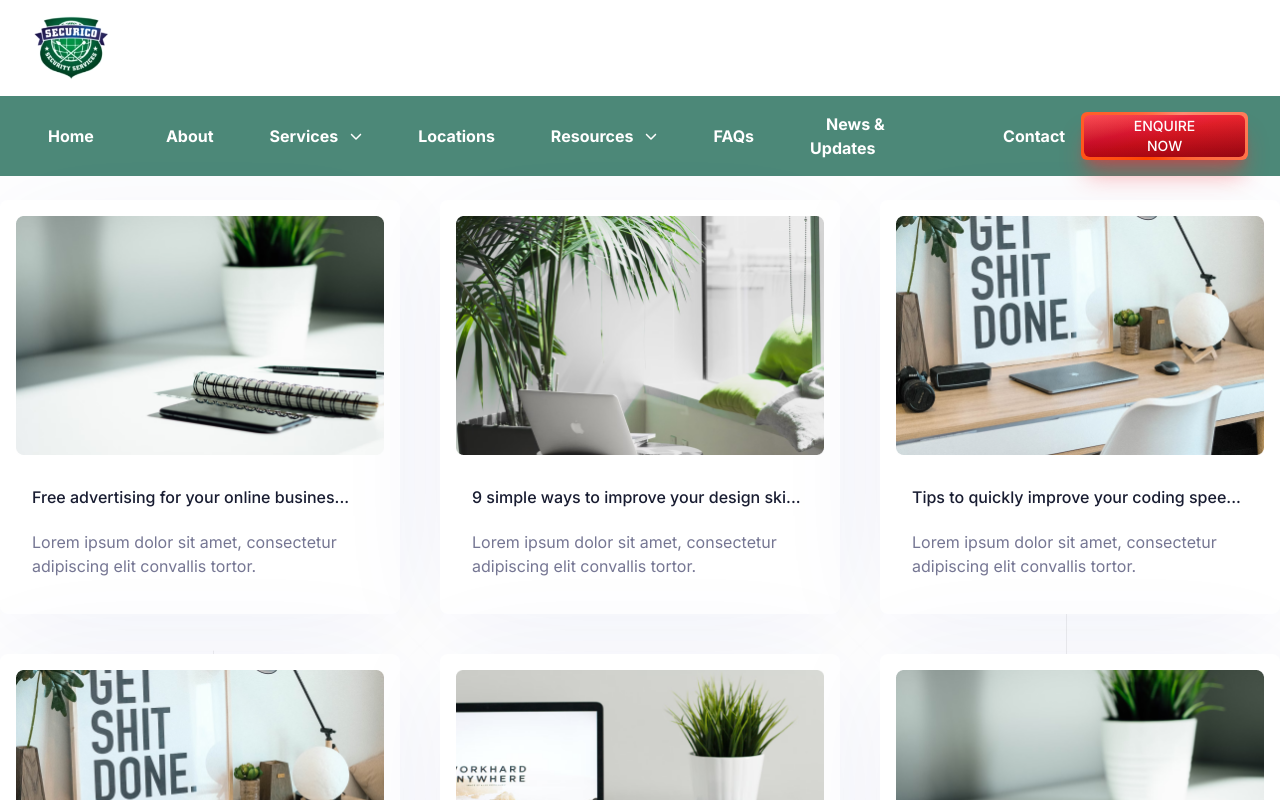
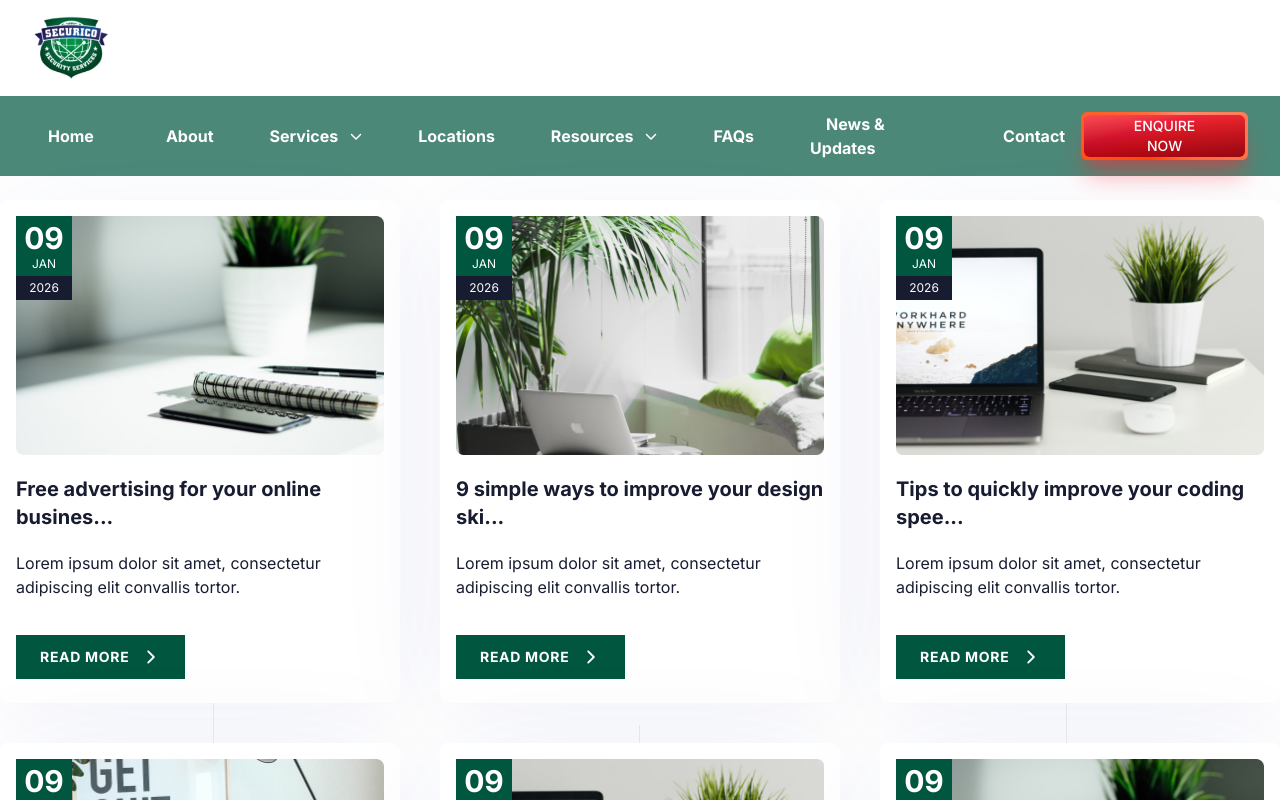
Before and after one commit to devco-apps/securico, a Next.js app: page /blog in a window 1280 px wide. Shown: the top 800 px of the page. Built offline with nearby package versions, Linux system fonts and the light colour scheme.

Commit message:
refactor: update blog item design on home-page

```diff
--- a/components/Blog/BlogItem.tsx
+++ b/components/Blog/BlogItem.tsx
@@ -1,46 +1,67 @@
 "use client";
-import { Blog } from "@/types/blog";
-import { motion } from "framer-motion";
-import Image from "next/image";
-import Link from "next/link";
+
+import { Blog } from "@/types/blog"
+
+import Image from "next/image"
+import Link from "next/link"
+
+import { motion } from "framer-motion"
+import { IoIosArrowForward } from 'react-icons/io';
+
 
 const BlogItem = ({ blog }: { blog: Blog }) => {
   const { mainImage, title, metadata } = blog;
 
   return (
-    <>
     <motion.div
       variants={{
-          hidden: {
-            opacity: 0,
-            y: -20,
-          },
-
-          visible: {
-            opacity: 1,
-            y: 0,
-          },
+        hidden: { opacity: 0, y: -20 },
+        visible: { opacity: 1, y: 0 },
       }}
       initial="hidden"
       whileInView="visible"
       transition={{ duration: 1, delay: 0.5 }}
       viewport={{ once: true }}
-        className="animate_top rounded-lg bg-white p-4 pb-9 shadow-solid-8 dark:bg-secondary"
+      className="animate_top rounded-lg bg-white text-black p-4 pb-9 shadow-solid-8 dark:bg-secondary"
     >
+      <div className="absolute z-10 bg-primary text-white uppercase">
+        <div className="w-14" style={{ textAlign: "center" }}>
+          <div className="p-1">
+            <p className="text-3xl font-bold">09</p>
+            <p className="text-xs">Jan</p>
+          </div>
+          <div className="bg-black p-1">
+            <p className="text-xs">2026</p>
+          </div>
+        </div>
+      </div>
+
       <Link href={`/blog/`} className="relative block aspect-368/239">
         <Image src={mainImage} alt={title} fill />
       </Link>
 
-        <div className="px-4">
-          <h3 className="mb-3.5 mt-7.5 line-clamp-2 inline-block text-lg font-medium text-black duration-300 hover:text-primary dark:text-white dark:hover:text-primary xl:text-itemtitle2">
+      <div className="flex flex-col gap-5">
+        <h3 className="mt-5 line-clamp-2 inline-block font-bold text-xl text-black duration-300 hover:text-primary dark:text-white dark:hover:text-primary">
           <Link href={`/blog/blog-details`}>
             {`${title.slice(0, 40)}...`}
           </Link>
         </h3>
+
         <p className="line-clamp-3">{metadata}</p>
+
+        <div className="h-12 shrink-0 pt-4">
+          <motion.button
+            initial={{ opacity: 0, y: 10 }}
+            whileInView={{ opacity: 1, y: 0 }}
+            whileHover={{ scaleX: 1.05 }}
+            className="opacity-0 group-hover:opacity-100 flex items-center gap-3 bg-primary text-white px-6 py-3 text-sm font-bold uppercase tracking-wider transition-all duration-300 w-fit"
+          >
+            <span>Read More</span>
+            <IoIosArrowForward className="w-5 h-5" />
+          </motion.button>
+        </div>
       </div>
     </motion.div>
-    </>
   );
 };
 
--- a/components/Blog/blogData.tsx
+++ b/components/Blog/blogData.tsx
@@ -17,7 +17,7 @@ const BlogData: Blog[] = [
   },
   {
     _id: 2,
-    mainImage: "/images/blog/blog-03.png",
+    mainImage: "/images/blog/blog-04.png",
     title: "Tips to quickly improve your coding speed.",
     metadata:
       "Lorem ipsum dolor sit amet, consectetur adipiscing elit convallis tortor.",
--- a/components/Blog/index.tsx
+++ b/components/Blog/index.tsx
@@ -1,32 +1,24 @@
-// import SectionHeader from "../Common/Section";
+import Section from '@components/Common/Section'
+
 import BlogItem from "./BlogItem";
 import BlogData from "./blogData";
 
 const Blog = async () => {
   return (
-    <section className="py-20 lg:py-25 xl:py-30">
-      <div className="mx-auto max-w-c-1315 px-4 md:px-8 xl:px-0">
-        {/* <!-- Section Title Start --> */}
-        {/* <div className="animate_top mx-auto text-center">
-          <SectionHeader
-            headerInfo={{
-              title: `NEWS & BLOGS`,
-              subtitle: `Latest News & Blogs`,
-              description: `Lorem ipsum dolor sit amet, consectetur adipiscing elit. In convallis tortor eros. Donec vitae tortor lacus. Phasellus aliquam ante in maximus.`,
-            }}
-          />
-        </div> */}
-        {/* <!-- Section Title End --> */}
-      </div>
+    <Section className="py-20 lg:py-25 xl:py-30">
+      <div className="max-w-7xl mx-auto flex flex-col gap-20">
+        <div className="text-black">
+          <p className="text-xs mb-2 uppercase">Latest News</p>
+          <p className='text-6xl font-bold text-primary'>Recent news &amp; events</p>
+        </div>
 
-      <div className="mx-auto mt-15 max-w-c-1280 px-4 md:px-8 xl:mt-20 xl:px-0">
-        <div className="grid grid-cols-1 gap-7.5 md:grid-cols-2 lg:grid-cols-3 xl:gap-10">
+        <div className="grid grid-cols-1 gap-7 md:grid-cols-2 lg:grid-cols-3 xl:gap-10">
           {BlogData.slice(0, 3).map((blog, key) => (
             <BlogItem blog={blog} key={key} />
           ))}
         </div>
       </div>
-    </section>
+    </Section>
   );
 };
 
```
Lines whose indentation alone changed are shown as unchanged.
